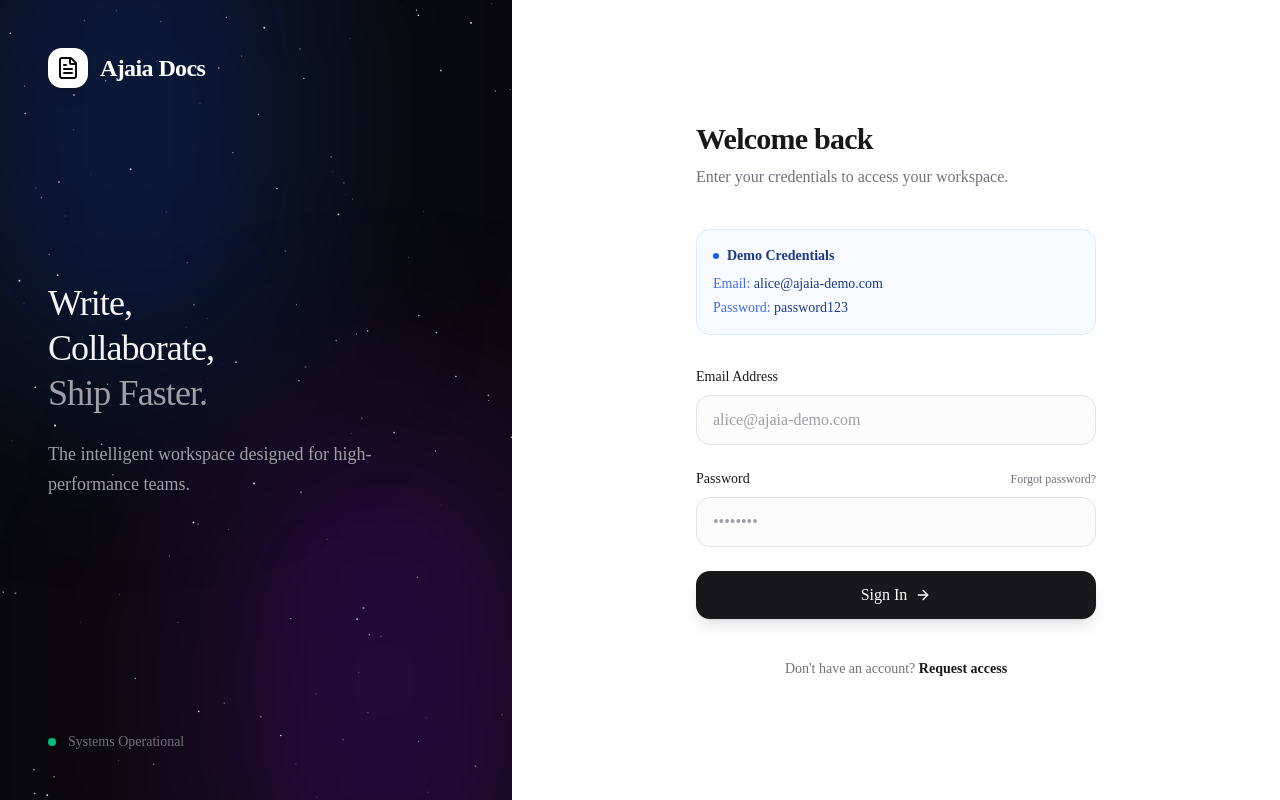
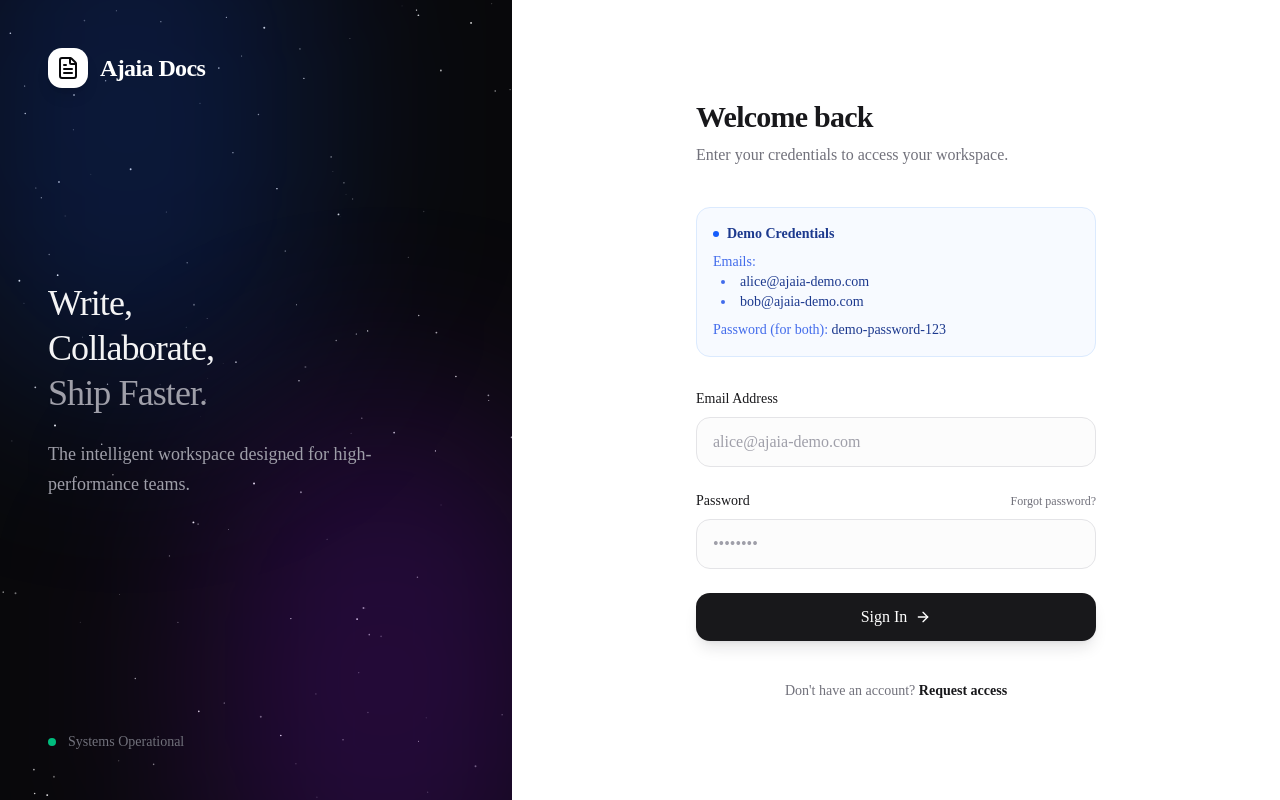
Before and after one commit to SandipanNayek16/Ajaia-Docs-implementation, a Next.js app: page /login in a window 1280 px wide. Built offline with nearby package versions, Linux system fonts and the light colour scheme.

Commit message:
feat: add login page with authentication form and demo credentials UI

```diff
--- a/src/app/login/page.tsx
+++ b/src/app/login/page.tsx
@@ -79,9 +79,15 @@ export default async function LoginPage(props: {
               <div className="w-1.5 h-1.5 rounded-full bg-blue-600"></div>
               Demo Credentials
             </h3>
-            <div className="text-sm text-blue-700/80 space-y-1 mt-2">
-              <p>Email: <span className="font-medium text-blue-900 select-all">alice@ajaia-demo.com</span></p>
-              <p>Password: <span className="font-medium text-blue-900 select-all">password123</span></p>
+            <div className="text-sm text-blue-700/80 space-y-2 mt-2">
+              <div>
+                <p>Emails:</p>
+                <ul className="list-disc list-inside ml-2">
+                  <li><span className="font-medium text-blue-900 select-all">alice@ajaia-demo.com</span></li>
+                  <li><span className="font-medium text-blue-900 select-all">bob@ajaia-demo.com</span></li>
+                </ul>
+              </div>
+              <p>Password (for both): <span className="font-medium text-blue-900 select-all">demo-password-123</span></p>
             </div>
           </div>
 
```
